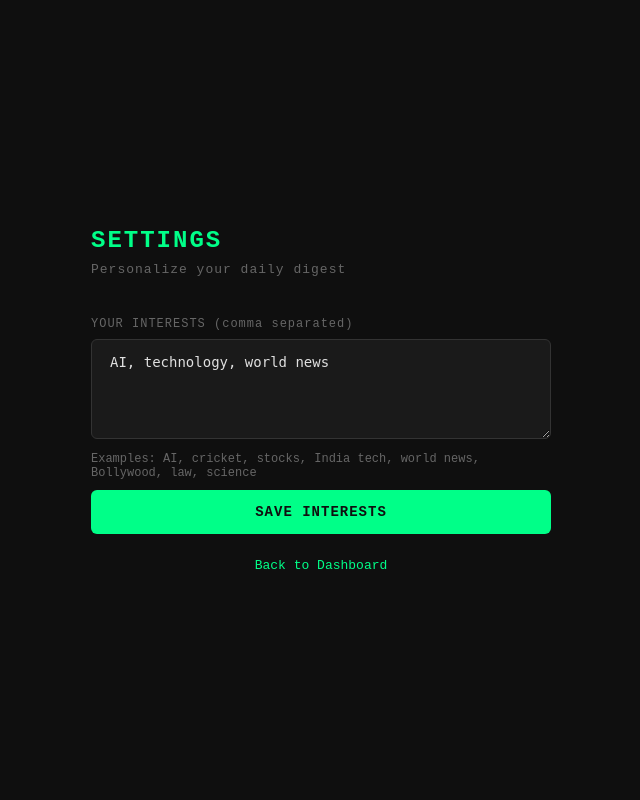
After one commit to arhamsabri2-creator/autonomous-agent, a Flask app: page /settings in a window 1280 px wide. The commit adds this page. Shown: the whole page, without its empty margins (319-959 px from the left). Run offline with Flask 3, Linux system fonts and the light colour scheme; the visitor is signed in with stand-in values (Sample User, id 1); parts of the project's set-up code (start-up, migrations or seed data) failed here and were passed over.

Commit message:
Add personalized digest and settings page

```diff
--- a/app.py
+++ b/app.py
@@ -284,7 +284,7 @@ def run_daily_digest():
     logger.info("Daily digest starting...")
     try:
         users = get_all_users()
-        pro_users = [u for u in users if u[3] == 'pro']
+        pro_users = [u for u in users if u[4] in ('pro', 'admin')]
         logger.info(f"Daily digest: found {len(pro_users)} pro users out of {len(users)} total")
 
         for user in pro_users:
@@ -293,7 +293,8 @@ def run_daily_digest():
             user_email = user[2]
 
             try:
-                digest_goal = "latest breaking AI developments and announcements worldwide today"
+                user_interests = user[9] if len(user) > 9 and user[9] else "AI, technology, world news"
+                digest_goal = f"latest news and developments today about: {user_interests}"
                 result_lines = []
                 for update in run_agent(digest_goal):
                     if isinstance(update, str):
@@ -684,6 +685,27 @@ def telegram_webhook():
         return jsonify({"status": "error"}), 200
 
 
+@app.route("/settings", methods=["GET", "POST"])
+@login_required
+def settings():
+    from database import get_db
+    user = get_user_by_id(current_user.id)
+    if request.method == "POST":
+        interests = request.form.get("interests", "AI, technology, world news")
+        try:
+            conn = get_db()
+            cursor = conn.cursor()
+            cursor.execute("UPDATE users SET interests = %s WHERE id = %s", (interests, current_user.id))
+            conn.commit()
+            cursor.close()
+            conn.close()
+            flash("Interests updated successfully", "success")
+        except Exception as e:
+            flash(f"Error updating interests: {str(e)}", "error")
+        return redirect(url_for("settings"))
+    current_interests = user[9] if user and len(user) > 9 and user[9] else "AI, technology, world news"
+    return render_template("settings.html", interests=current_interests, user=user)
+
 @app.route("/trigger-digest")
 def trigger_digest():
     admin_password = os.getenv("ADMIN_PASSWORD", "arham123")
--- a/templates/index.html
+++ b/templates/index.html
@@ -87,12 +87,15 @@
             </div>
             <div class="header-right">
                 <div class="user-name">{{ user.name }}</div>
-                {% if user.plan == 'pro' %}
+                {% if user.plan == "admin" %}
+                    <div class="plan-pro">ADMIN — Unlimited</div>
+                {% elif user.plan == "pro" %}
                     <div class="plan-pro">PRO — Unlimited</div>
                 {% else %}
                     <div class="plan-free" id="run-counter-top">FREE — {{ user.runs_today }} / 3 runs used today</div>
                 {% endif %}
                 <div>
+                    <a href="/settings" style="color: #666; text-decoration: none; font-size: 12px; margin-right: 16px;">Settings</a>
                     <a href="/logout">Logout</a>
                     {% if user.plan == 'free' %}
                         &nbsp;·&nbsp;<a href="/upgrade">Upgrade</a>
@@ -448,6 +451,7 @@
         }
 
         function startPolling(jobId) {
+            if (pollInterval) clearInterval(pollInterval);
             let cursor = 0;
             pollInterval = setInterval(() => {
                 fetch(`/poll/${jobId}?cursor=${cursor}`)
--- /dev/null
+++ b/templates/settings.html
@@ -0,0 +1,40 @@
+<!DOCTYPE html>
+<html lang="en">
+<head>
+    <meta charset="UTF-8">
+    <meta name="viewport" content="width=device-width, initial-scale=1.0">
+    <title>Settings — Autonomous Agent</title>
+    <style>
+        * { margin: 0; padding: 0; box-sizing: border-box; }
+        body { background-color: #0f0f0f; color: #e0e0e0; font-family: 'Courier New', monospace; min-height: 100vh; display: flex; align-items: center; justify-content: center; }
+        .container { width: 100%; max-width: 500px; padding: 20px; }
+        h1 { font-size: 24px; color: #00ff88; margin-bottom: 8px; letter-spacing: 2px; }
+        .subtitle { font-size: 13px; color: #666; margin-bottom: 40px; letter-spacing: 1px; }
+        label { display: block; font-size: 12px; color: #666; margin-bottom: 8px; letter-spacing: 1px; }
+        textarea { width: 100%; background-color: #1a1a1a; border: 1px solid #333; border-radius: 6px; padding: 14px 18px; color: #e0e0e0; fontamily: 'Courier New', monospace; font-size: 14px; outline: none; resize: vertical; min-height: 100px; }
+        textarea:focus { border-color: #00ff88; }
+        button { width: 100%; background-color: #00ff88; color: #0f0f0f; border: none; border-radius: 6px; padding: 14px; font-family: 'Courier New', monospace; font-size: 14px; font-weight: bold; cursor: pointer; letter-spacing: 1px; margin-top: 10px; }
+        .hint { font-size: 12px; color: #666; margin-top: 8px; }
+        .success { background-color: #1a2a1a; border: 1px solid #00ff88; border-radius: 6px; padding: 12px 16px; font-size: 13px; color: #00ff88; margin-bottom: 20px; }
+        .back { display: block; text-align: center; margin-top: 24px; font-size: 13px; color: #00ff88; text-decoration: none; }
+    </style>
+</head>
+<body>
+    <div class="container">
+        <h1>SETTINGS</h1>
+        <p class="subtitle">Personalize your daily digest</p>
+        {% with messages = get_flashed_messages(with_categories=true) %}
+            {% for category, message in messages %}
+                <div class="success">{{ message }}</div>
+            {% endfor %}
+        {% endwith %}
+        <form method="POST" action="/settings">
+            <label>YOUR INTERESTS (comma separated)</label>
+            <textarea name="interests" placeholder="AI, cricket, stocks, Bollywood, India tech">{{ interests }}</textarea>
+            <p class="hint">Examples: AI, cricket, stocks, India tech, world news, Bollywood, law, science</p>
+            <button type="submit">SAVE INTERESTS</button>
+        </form>
+        <a href="/dashboard" class="back">Back to Dashboard</a>
+    </div>
+</body>
+</html>
```
